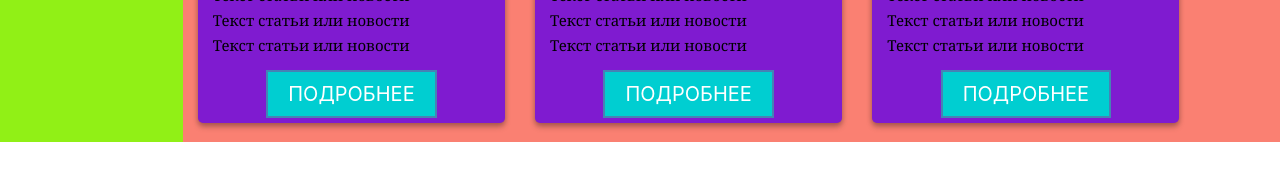
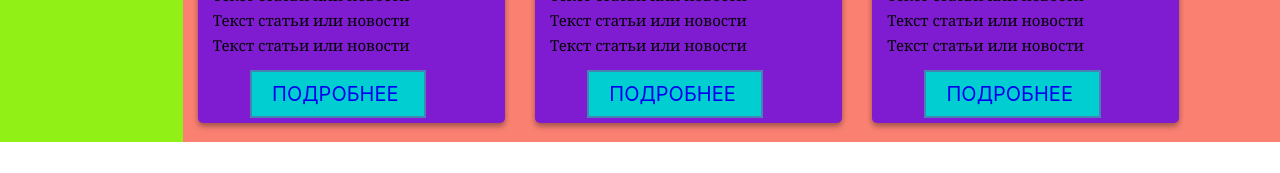
Before and after one commit to AdamWiberg/my-appp, a React (Create React App) app: page /News in a window 1280 px wide. Shown: the part 443-616 px from the top of the page. Built offline with nearby package versions, Linux system fonts and the light colour scheme.

Commit message:
props для блочных страниц

```diff
--- a/src/components/NavBar/NavBar.jsx
+++ b/src/components/NavBar/NavBar.jsx
@@ -1,7 +1,7 @@
 import React from "react";
 import { NavLink } from "react-router-dom";
 import s from './NavBar.module.css';
-console.log(s)
+
 
 const NavBar = () => {
     return (
--- a/src/components/News/News.jsx
+++ b/src/components/News/News.jsx
@@ -1,42 +1,54 @@
 import React from "react";
+import { NavLink } from "react-router-dom";
 import s from './News.module.css';
 
 
+const NewsItem = (props) => {
+    return (
+        <div className={s.button_wrap + ' ' + s.btn}>
+            <NavLink to={'/News/' + props.id}>{props.name} </NavLink>
+        </div>
+    )
+}
+
+const Info = (props) => {
+    return (
+        <div className={s.info_text}>
+            <a> {props.name}</a>
+        </div>
+    )
+}
+
+
+const Title = (props) => {
+    return (
+        <div className={s.info}>
+            <a> {props.name} </a>
+        </div>
+    )
+}
 
 const News = () => {
     return (
 
         // Блочная новость страницы
-        // const NewItem = (props) => {
 
-
-        //     return <div className ={News + ' ' + }>
-
-        //     </div>
-        // }
         <div>
             <div className={s.News_wrapper}>
                 <div className={s.News_block}>
                     <div className={s.News}>
                         <img src='https://www.sostav.ru/app/public/images/news/2013/11/20/original/top.jpg'></img>
                     </div>
-                    <div className={s.info}>
-                        Новости
-                    </div>
-                    <div className={s.info_text}>
-                        Текст статьи или новости
-                    </div>
-                    <div className={s.info_text}>
-                        Текст статьи или новости
-                    </div>
-                    <div className={s.info_text}>
-                        Текст статьи или новости
-                    </div>
-                    <div className={s.button_wrap}>
-                        <a className={s.btn} href=''>Подробнее</a>
+                    <Title name='Новости' />
 
+                    {/* <InfoItem name = 'Текст статьи или новости' id = '1' />
+                    <InfoItem name = 'Текст новостей' id = '2' />
+                    <InfoItem name = 'Вывод' id = '3' /> */}
 
-                    </div>
+                    <Info name='Текст статьи или новости' />
+                    <Info name='Текст статьи или новости' />
+                    <Info name='Текст статьи или новости' />
+                    <NewsItem name='Подробнее' id='1' />
                 </div>
 
 
@@ -46,23 +58,11 @@ const News = () => {
                     <div className={s.News}>
                         <img src='https://img2.akspic.ru/previews/2/9/0/9/6/169092/169092-sipuha-neyasyt-ptica-klyuv-naturalnyj_material-500x.jpg'></img>
                     </div>
-                    <div className={s.info}>
-                        Новости
-                    </div>
-                    <div className={s.info_text}>
-                        Текст статьи или новости
-                    </div>
-                    <div className={s.info_text}>
-                        Текст статьи или новости
-                    </div>
-                    <div className={s.info_text}>
-                        Текст статьи или новости
-                    </div>
-                    <div className={s.button_wrap}>
-                        <a className={s.btn} href=''>Подробнее</a>
-
-
-                    </div>
+                    <Title name='Новости' />
+                    <Info name='Текст статьи или новости' />
+                    <Info name='Текст статьи или новости' />
+                    <Info name='Текст статьи или новости' />
+                    <NewsItem name='Подробнее' id='2' />
                 </div>
 
 
@@ -72,23 +72,11 @@ const News = () => {
                     <div className={s.News}>
                         <img src='https://rus-pic.ru/wp-content/uploads/2021/05/krasivye-kartinki-na-avu-40-foto-4ead6e3.jpg'></img>
                     </div>
-                    <div className={s.info}>
-                        Новости
-                    </div>
-                    <div className={s.info_text}>
-                        Текст статьи или новости
-                    </div>
-                    <div className={s.info_text}>
-                        Текст статьи или новости
-                    </div>
-                    <div className={s.info_text}>
-                        Текст статьи или новости
-                    </div>
-                    <div className={s.button_wrap}>
-                        <a className={s.btn} href=''>Подробнее</a>
-
-
-                    </div>
+                    <Title name='Новости' />
+                    <Info name='Текст статьи или новости' />
+                    <Info name='Текст статьи или новости' />
+                    <Info name='Текст статьи или новости' />
+                    <NewsItem name='Подробнее' id='3' />
                 </div>
 
 
--- a/src/components/News/News.module.css
+++ b/src/components/News/News.module.css
@@ -1,6 +1,6 @@
 .News_wrapper {
     display: grid;
-    grid-template-columns: 1fr 1fr 1fr;
+    grid-template-columns: 1fr 2fr 2fr;
     margin: 15px;
     column-gap: 30px;
     row-gap: 30px;
@@ -12,13 +12,12 @@
     height: 95%;
     background-color: rgb(127, 27, 208);
     border-radius: 5px;
+
 }
 
-.News img {
+.News {
     margin-top: -10px;
     margin-left: -10px;
-
-
 }
 
 .News_block img {
@@ -30,6 +29,7 @@
     background-size: cover;
     height: 20em;
     transition: transform 300ms ease-in-out;
+
 
 }
 
@@ -60,10 +60,11 @@ img:hover {
 
 .button_wrap {
     display: block;
-    width: 100%;
+    width: 43%;
     text-align: center;
     bottom: 14px;
     left: 0;
+    margin-left: 17%;
 }
 
 .btn {
@@ -79,7 +80,8 @@ img:hover {
     bottom: 5px;
 }
 
-.btn:after, .btn:before {
+.btn:after,
+.btn:before {
     position: absolute;
     height: 4px;
     left: 50%;
@@ -99,6 +101,7 @@ img:hover {
 .btn:before {
     top: -7px;
 }
+
 .btn:hover:after,
 .btn:hover:before,
 .btn:active:after,
```
Lines whose indentation alone changed are shown as unchanged.
